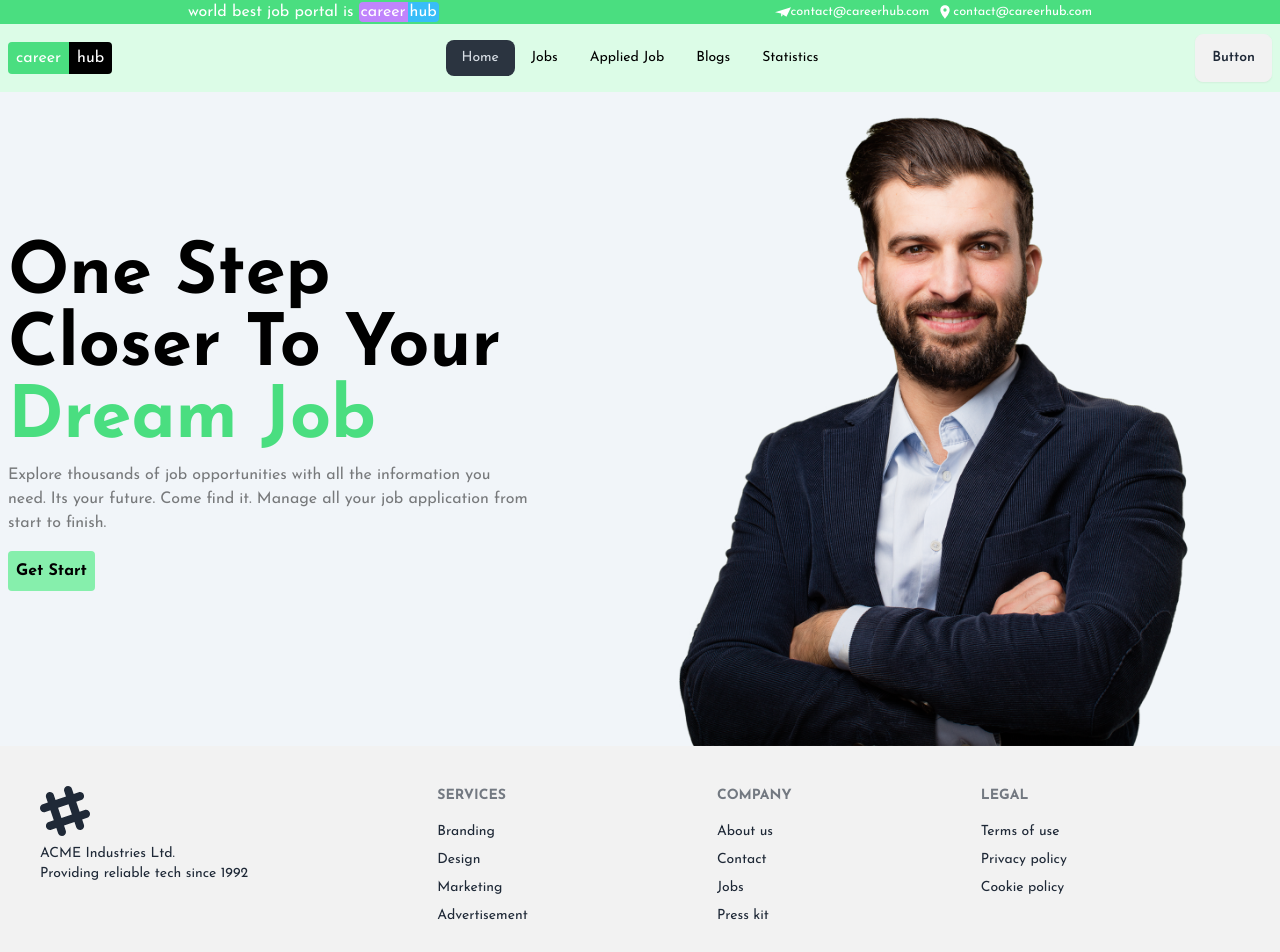
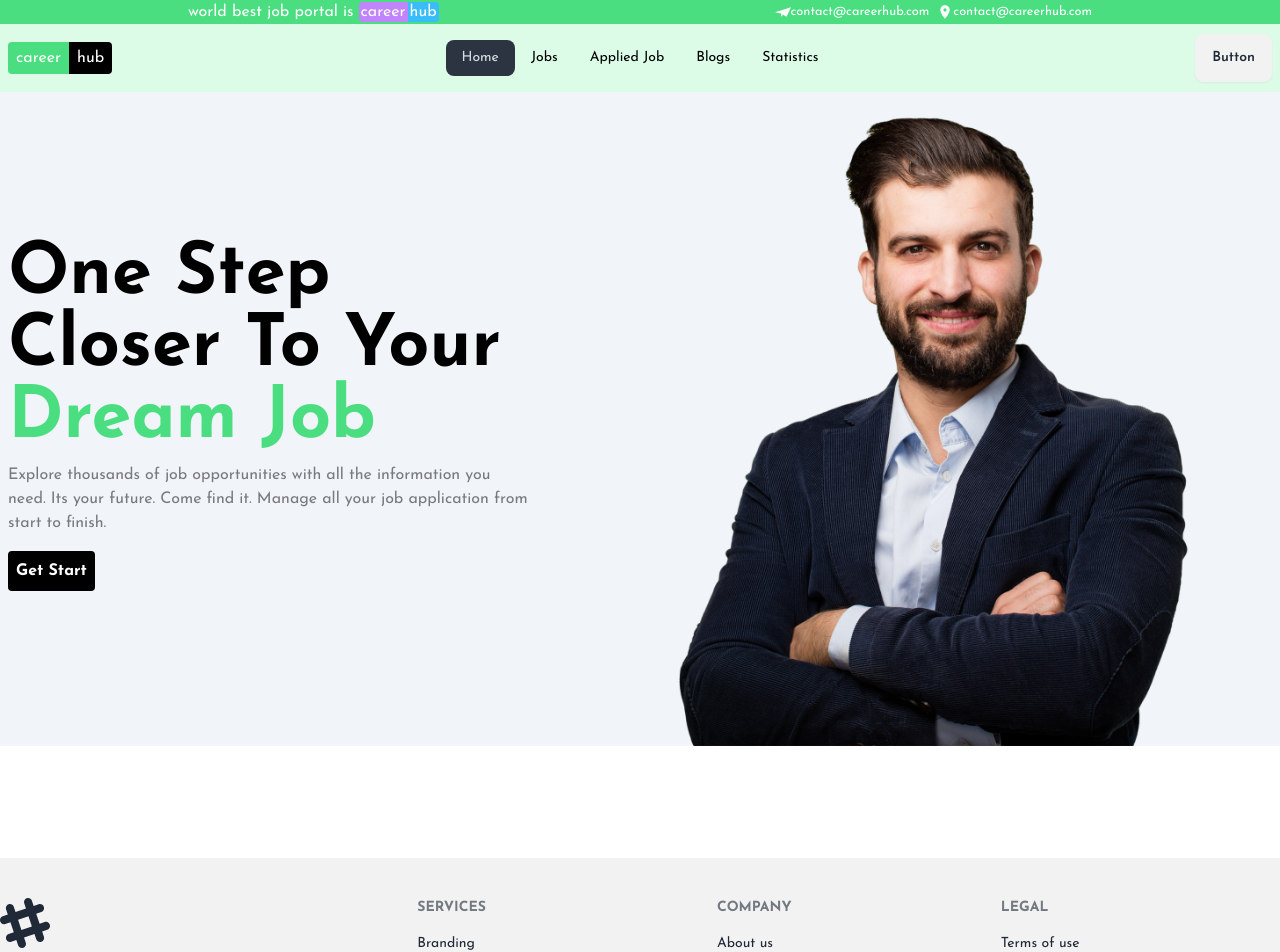
Before and after one commit to sojibdasjr/careerHub-_with_react, a React (Vite) app: page / in a window 1280 px wide. Shown: the top 952 px of the page. Built offline with nearby package versions, Linux system fonts and the light colour scheme.

Commit message:
job category

```diff
--- a/src/components/Footer/Footer.jsx
+++ b/src/components/Footer/Footer.jsx
@@ -2,7 +2,8 @@ import React from "react";
 
 const Footer = () => {
   return (
-    <footer className="footer p-10 bg-base-200 text-base-content">
+    <div className="bg-base-200">
+      <footer className="footer py-10  text-base-content max-w-7xl mx-auto">
         <aside>
           <svg
             width="50"
@@ -42,6 +43,7 @@ const Footer = () => {
           <a className="link link-hover">Cookie policy</a>
         </nav>
       </footer>
+    </div>
   );
 };
 
--- /dev/null
+++ b/src/components/Header/JobCategoryList.jsx
@@ -0,0 +1,15 @@
+import React from "react";
+
+const JobCategoryList = () => {
+  return (
+    <div className="text-center text-white">
+      <h1 className="text-5xl font-blod py-5 ">Job Category List</h1>
+      <small>
+        Explore thousands of job opportunities with all the information you
+        need. Its your future
+      </small>
+    </div>
+  );
+};
+
+export default JobCategoryList;
--- /dev/null
+++ b/src/components/Hero/Hero.jsx
@@ -0,0 +1,30 @@
+import React from "react";
+import heroPhoto from "../../assets/images/user.png";
+const Hero = () => {
+  return (
+    <div className="bg-slate-100">
+      <div className="md:flex items-center max-w-7xl mx-auto px-2 ">
+        <div className="text-black">
+          <h1 className="text-7xl font-extrabold ">
+            One Step <br className="my-5" /> Closer To Your <br />{" "}
+            <span className="text-green-400 my-2">Dream Job</span>
+          </h1>
+          <p className="opacity-50 my-2">
+            Explore thousands of job opportunities with all the information you{" "}
+            <br />
+            need. Its your future. Come find it. Manage all your job application
+            from start to finish.
+          </p>
+          <button className="p-2 my-2 font-bold bg-black text-white rounded">
+            Get Start
+          </button>
+        </div>
+        <div>
+          <img src={heroPhoto} alt="Hero section Photos" />
+        </div>
+      </div>
+    </div>
+  );
+};
+
+export default Hero;
--- a/src/components/Pages/Home.jsx
+++ b/src/components/Pages/Home.jsx
@@ -1,30 +1,14 @@
 import React from "react";
-import heroPhoto from "../../assets/images/user.png";
+
+import Hero from "../Hero/Hero";
+import JobCategoryList from "../Header/JobCategoryList";
 
 const Home = () => {
   return (
-    <div className="bg-slate-100">
-      <div className="md:flex items-center max-w-7xl mx-auto px-2 ">
-        <div className="text-black">
-          <h1 className="text-7xl font-bold">
-            One Step <br /> Closer To Your <br />{" "}
-            <span className="text-green-400 my-2">Dream Job</span>
-          </h1>
-          <p className="opacity-50 my-2">
-            Explore thousands of job opportunities with all the information you{" "}
-            <br />
-            need. Its your future. Come find it. Manage all your job application
-            from start to finish.
-          </p>
-          <button className="p-2 my-2 font-bold bg-green-300 rounded">
-            Get Start
-          </button>
-        </div>
-        <div>
-          <img src={heroPhoto} alt="Hero section Photos" />
-        </div>
-      </div>
-    </div>
+    <>
+      <Hero />
+      <JobCategoryList />
+    </>
   );
 };
 
```
Lines whose indentation alone changed are shown as unchanged.
